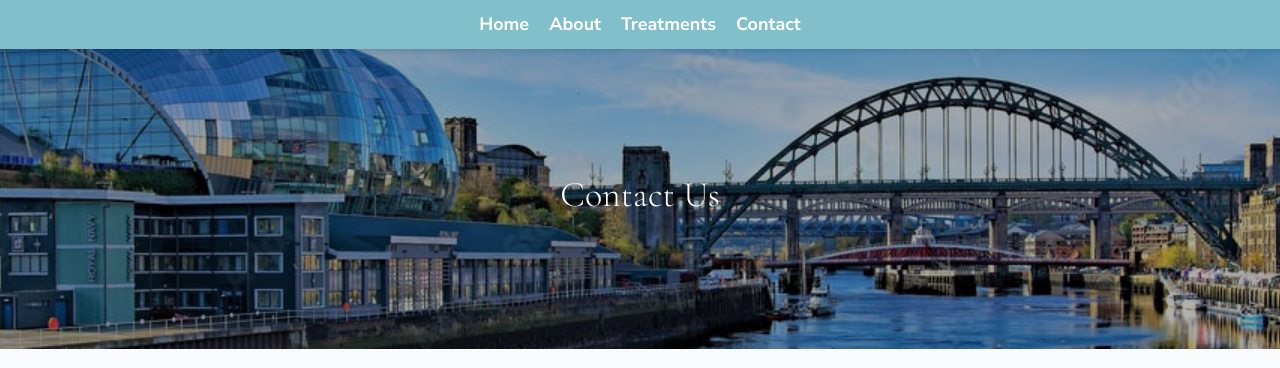
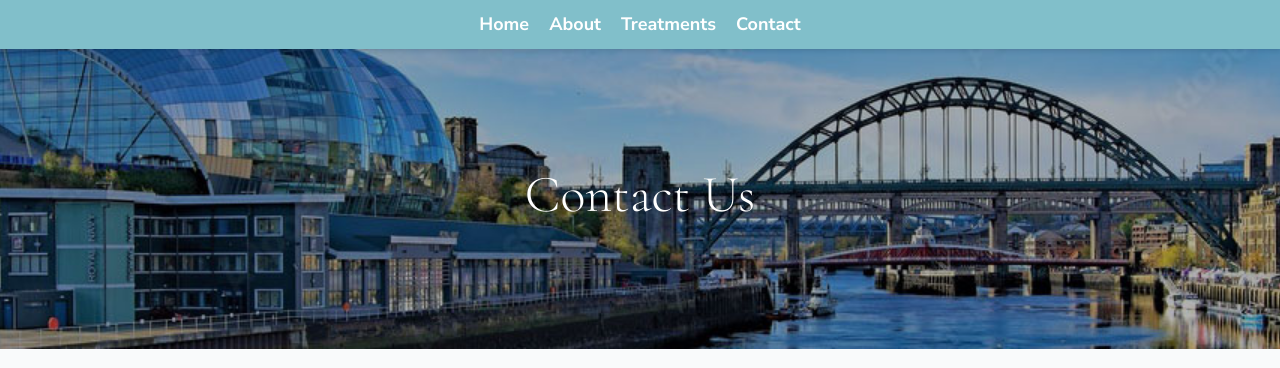
Before and after one commit to great-north-fertility/greatnorthfertility.github.io, a Jekyll site: the page built from _pages/contact.md, in a window 1280 px wide. Shown: the top 368 px of the page. Built offline with Jekyll 4.4.1, drawn with Linux system fonts in a browser that asks for light colours.

Commit message:
Update style.css

```diff
--- a/assets/css/style.css
+++ b/assets/css/style.css
@@ -59,7 +59,7 @@ h1, h2, h3, h4, h5, h6 {
   margin: 0 0 0.5rem 0;
 }
 
-h1 { font-size: 2.25rem; font-weight: 300; }
+h1 { font-size: 3.25rem; font-weight: 300; }
 h2 { font-size: 1.75rem; font-weight: 600; margin-bottom: 1rem; }
 h3 { font-size: 1.5rem;  font-weight: 600; margin-bottom: 1rem; }
 
```
